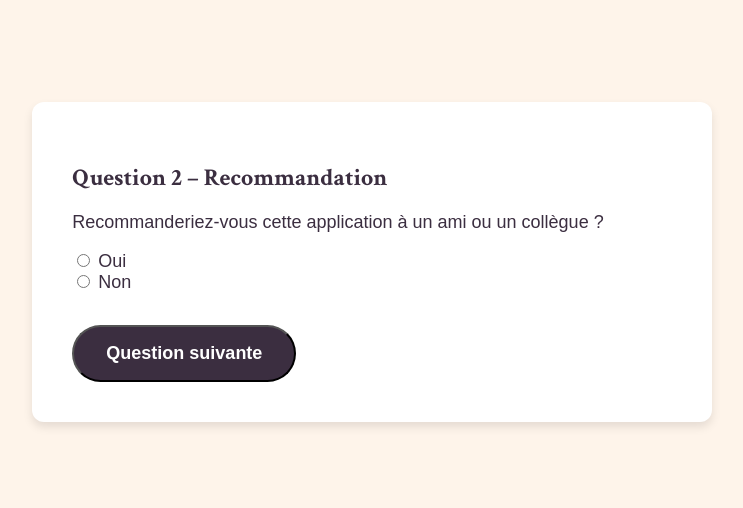
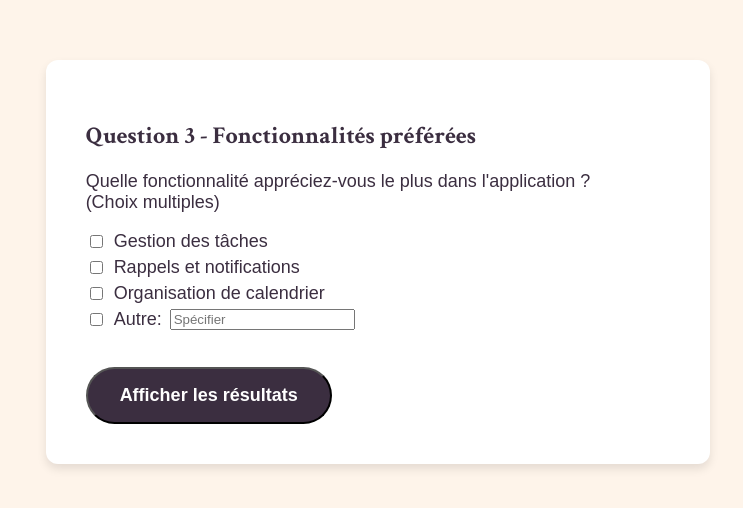
Before and after one commit to Melissa-code/dailyapp_feedback, a plain HTML site: page index.html in a window 1280 px wide. Shown: the part 138-646 px from the top of the page, without its empty margins (302-1045 px from the left). Drawn offline with Linux system fonts and the light colour scheme; a web font is replaced by a local one.

Commit message:
feat: add question 3 (favorite-functionalities)

```diff
--- a/index.html
+++ b/index.html
@@ -64,10 +64,10 @@
             </p>
 
             <div id="recommendation">
-                <input type="radio" id="rec-yes" name="q2_recommend" value="Yes">
+                <input type="radio" id="rec-yes" name="q2_recommend" value="yes_q2">
                 <label for="rec-yes">Oui</label><br>
 
-                <input type="radio" id="rec-no" name="q2_recommend" value="No">
+                <input type="radio" id="rec-no" name="q2_recommend" value="no_q2">
                 <label for="rec-no">Non</label>
             </div>
 
@@ -78,21 +78,40 @@
     <!-- Question 3 -->
     <section id="question3">
         <div class="card" id="card-question3">
-            <h2>Question 3 – Fonctionnalités préférées</h2>
-            <p>
-                Quelle fonctionnalité appréciez-vous le plus dans l’application ?
-                Type : Choix multiple (on peut sélectionner une seule option)
+            <!-- Form Q3 -->
+            <form id="favorite-form">
+                <fieldset id="favorite-functionalities">
+                    <legend>Choisissez vos fonctionnalités préférées</legend>
 
-                Gestion des tâches
+                    <h2>Question 3 - Fonctionnalités préférées</h2>
+                    <p>
+                        Quelle fonctionnalité appréciez-vous le plus dans l'application ?
+                        <br> (Choix multiples)
+                    </p>
 
-                Rappels et notifications
+                    <label>
+                        <input type="checkbox" name="feature" value="Task Management">
+                        Gestion des tâches
+                    </label>
 
-                Organisation de calendrier
+                    <label>
+                        <input type="checkbox" name="feature" value="Reminders Notifications">
+                        Rappels et notifications
+                    </label>
 
-                Autre (option texte libre)
-            </p>
+                    <label>
+                        <input type="checkbox" name="feature" value="Calendar Organization">
+                        Organisation de calendrier
+                    </label>
 
-            <button class="button-action">Afficher les résultats</button>
+                    <label>
+                        <input type="checkbox" name="feature" value="Other">
+                        Autre: <input type="text" name="feature_other" placeholder="Spécifier">
+                    </label>
+                </fieldset>
+
+                <button type="submit" class="button-action">Afficher les résultats</button>
+            </form>
         </div>
     </section>
 
--- a/style.css
+++ b/style.css
@@ -17,6 +17,16 @@ body {
     align-items: center;
     overflow-x: hidden;
     padding: 0 1rem;
+}
+
+fieldset {
+  border: none;
+  padding: 0;
+  margin: 0;
+}
+
+legend {
+  display: none;
 }
 
 .card {
@@ -61,11 +71,11 @@ h1, h2 {
   display: none;
 }
 
-#card-question3 {
+#card-question2 {
   display: none;
 }
 
-/* stars */
+/* stars question 1 */
 
 .stars {
   display: inline-flex;
@@ -89,9 +99,17 @@ h1, h2 {
   color: #CB2F58;
 }
 
-#recommendation {
+#recommendation, #favorite-functionalities{
   margin-bottom: 2rem;
 }
+
+#favorite-functionalities label {
+  display: flex;
+  align-items: center;
+  gap: 0.5rem;
+  margin-bottom: 5px;
+}
+
 
 @media (min-width: 600px) {
   .card {
```
